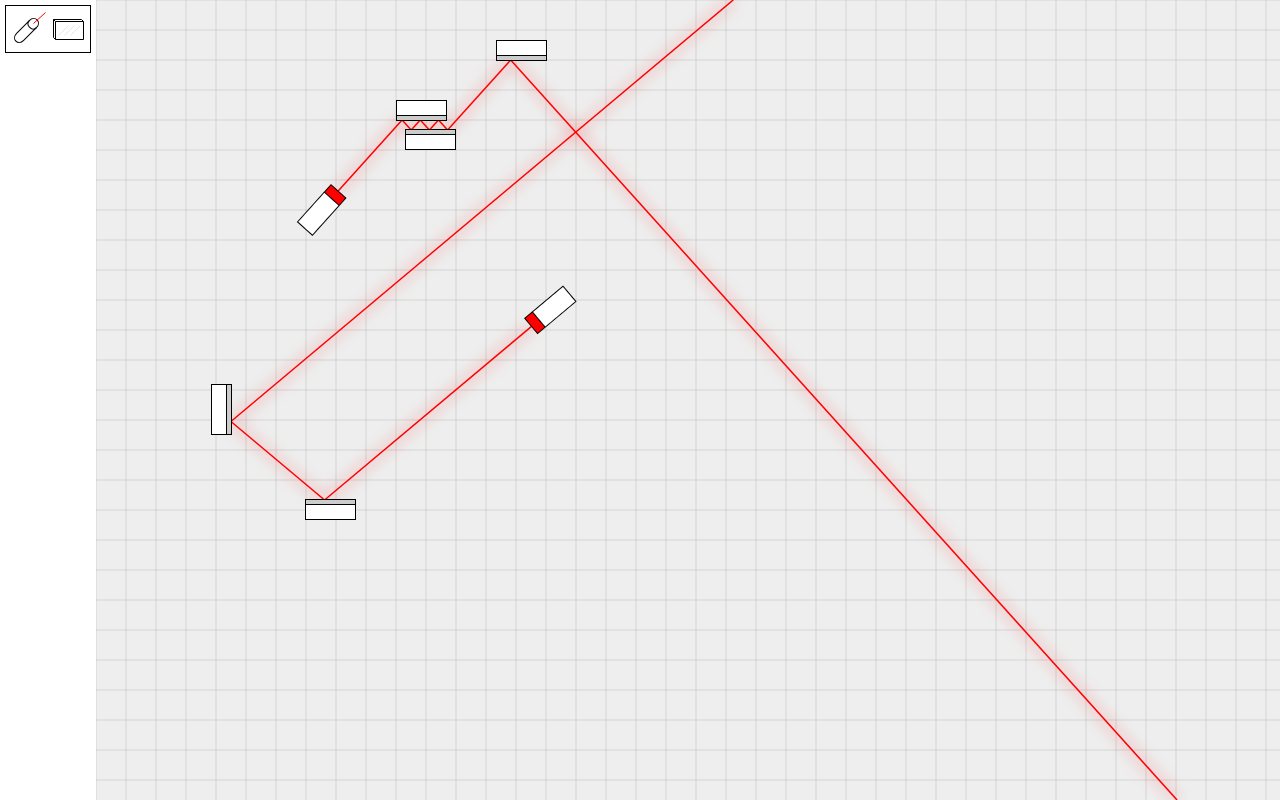
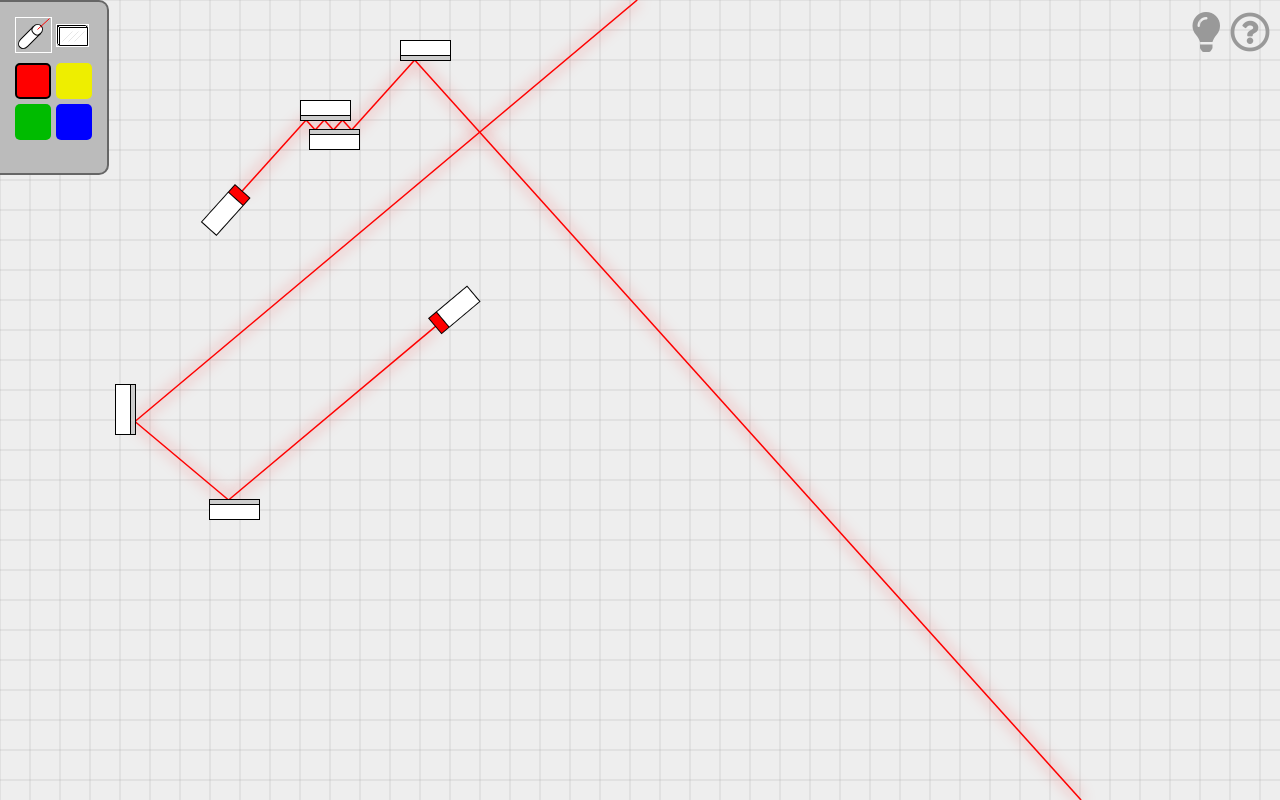
Before and after one commit to aidangadberry/laser-lights, a website built with webpack: page index.html in a window 1280 px wide. Built offline with nearby package versions, Linux system fonts and the light colour scheme.

Commit message:
Remake control panel

```diff
--- a/css/index.css
+++ b/css/index.css
@@ -1,6 +1,10 @@
 * {
   margin: 0;
   padding: 0;
+}
+
+li {
+  height: auto;
 }
 
 html, body {
@@ -18,16 +22,73 @@ canvas {
   justify-content: flex-start;
 }
 
-.item-control-panel {
+#info-section {
+  position: absolute;
+  right: 0px;
+  font-size: 40px;
+  color: #999;
+  padding: 10px;
+}
+
+#item-control-panel {
+  padding: 10px;
+  position: absolute;
+  left: 0px;
+  background-color: #BBB;
+  border: 2px solid #666;
+  border-left: none;
+  border-top-right-radius: 10px;
+  border-bottom-right-radius: 10px;
+}
+
+#panel-list {
+  display: flex;
+  flex-direction: column;
+
+}
+
+#item-dragger {
+  display: flex;
+  align-items: center;
+  padding: 3px;
+}
+
+#color-picker {
+  display: grid;
+  grid-gap: 5px;
   padding: 5px;
 }
 
-.item-dragger {
-  display: flex;
-  align-items: center;
+.color-choice {
+  border: 2px solid transparent;
+  border-radius: 5px;
+  width: 32px;
+  height: 32px;
+}
 
-  border: 1px solid black;
-  padding: 3px;
+#red {
+  border-color: black;
+  grid-column: 1 / 2;
+  grid-row: 1 / 2;
+  background-color: #F00;
+}
+
+#yellow {
+  grid-column: 2 / 3;
+  grid-row: 1 / 2;
+  background-color: #EE0;
+}
+
+#green {
+  grid-column: 1 / 2;
+  grid-row: 2 / 3;
+  background-color: #0B0;
+}
+
+#blue {
+  grid-column: 2 / 3;
+  grid-row: 2 / 3;
+  background-color: #00F;
 }
 
 .active {
--- a/index.html
+++ b/index.html
@@ -4,15 +4,36 @@
     <meta charset="utf-8">
     <title>LaserLights</title>
     <link rel="stylesheet" href="./css/index.css">
+    <link rel="stylesheet" href="https://use.fontawesome.com/releases/v5.3.1/css/all.css" integrity="sha384-mzrmE5qonljUremFsqc01SB46JvROS7bZs3IO2EmfFsd15uHvIt+Y8vEf7N7fWAU"
+      crossorigin="anonymous">
     <script src="./bundle.js" type="text/javascript"></script>
   </head>
   <body>
     <div class="main-content-wrapper">
-      <div class="item-control-panel">
-        <div class="item-dragger">
-          <img id="laser-image" src="./images/laser.svg" alt="">
-          <img id="mirror-image" src="./images/mirror.svg" alt="">
-        </div>
+      <div id="item-control-panel">
+        <ul id="panel-list">
+          <li>
+            <div id="item-dragger">
+              <img id="laser-image" src="./images/laser.svg" alt="">
+              <img id="mirror-image" src="./images/mirror.svg" alt="">
+            </div>
+          </li>
+          <li>
+            <div id="color-picker">
+              <div id="red" class="color-choice"></div>
+              <div id="yellow" class="color-choice"></div>
+              <div id="green" class="color-choice"></div>
+              <div id="blue" class="color-choice"></div>
+            </div>
+          </li>
+          <li>
+            <div id="size-picker"></div>
+          </li>
+        </ul>
+      </div>
+      <div id="info-section">
+        <i class="fas fa-lightbulb"></i>
+        <i class="far fa-question-circle"></i>
       </div>
       <canvas id="canvas"></canvas>
     </div>
--- a/javascripts/game.js
+++ b/javascripts/game.js
@@ -35,7 +35,12 @@ class Game {
     this.currentEntity = this.entities[0];
   }
 
-  createControlPanel() {}
+  createControlPanel() {
+    const ul = document.getElementById("panel-list");
+    const colorPanel = document.createElement("li");
+
+
+  }
 
   addLaser(x, y, deg = 0) {
     this.entities.push(new Laser(x, y, this.ctx, deg));
```
Also changed, not shown: bundle.js (+89 -73 lines), 1 other file.
